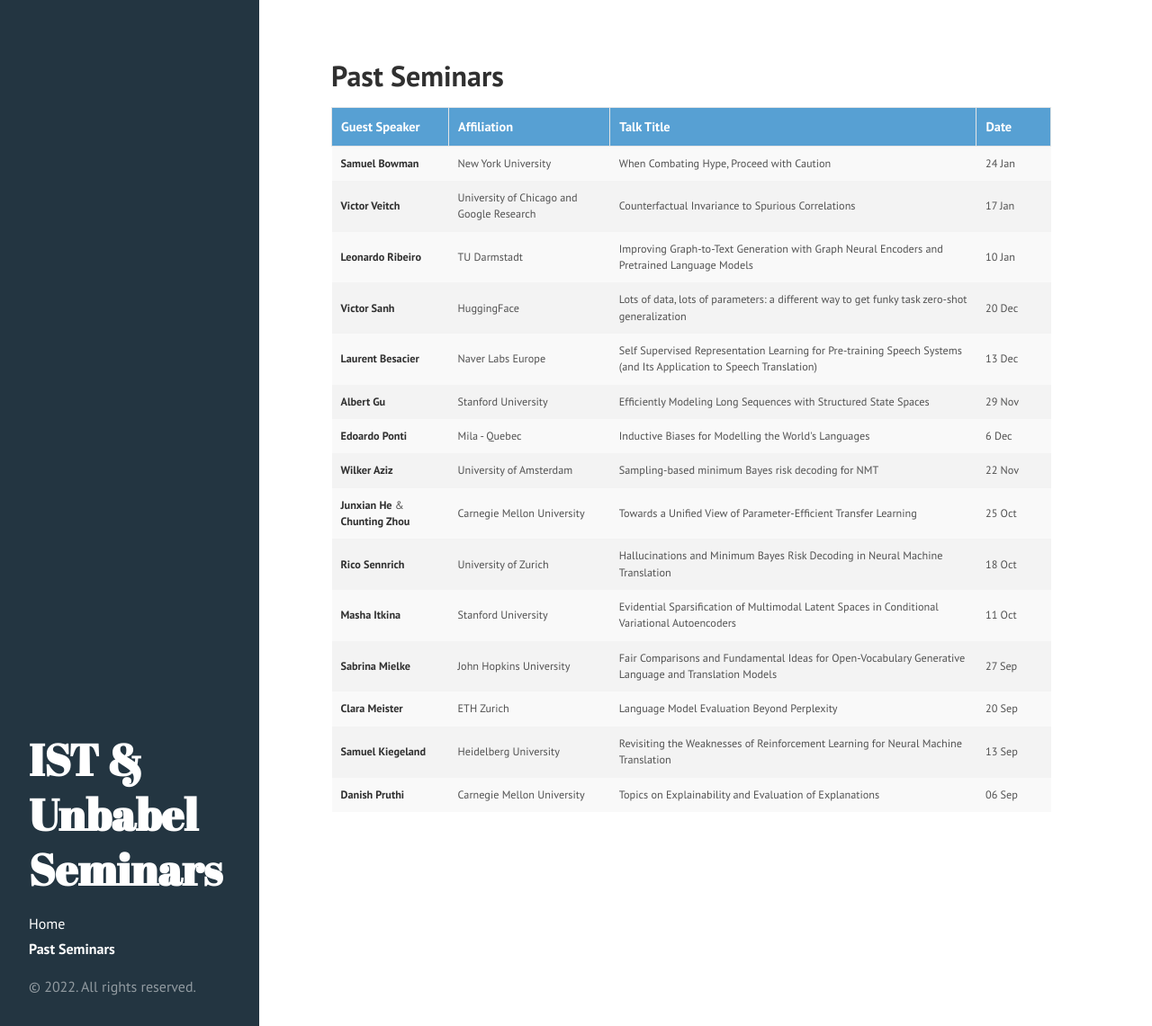
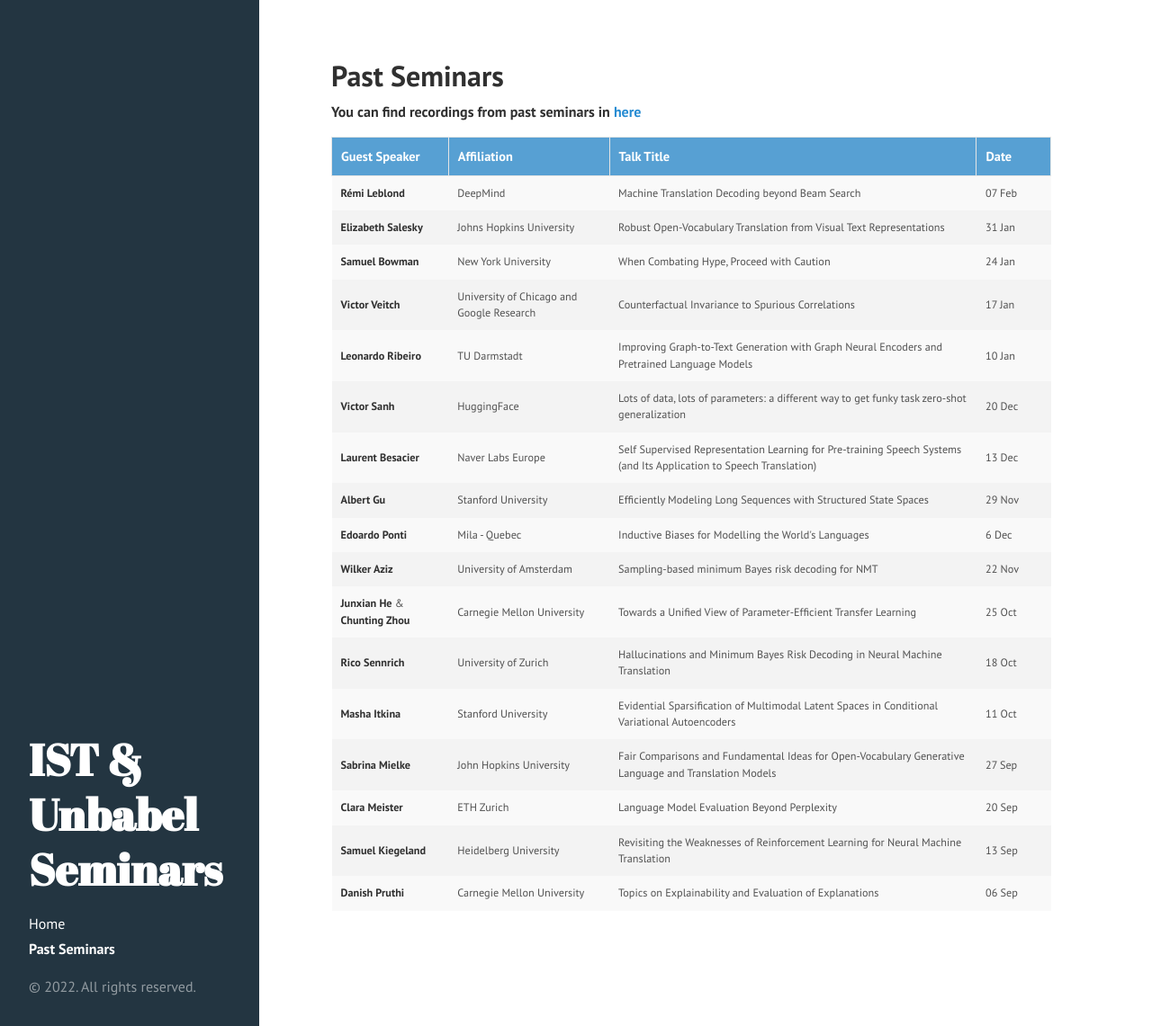
Before and after one commit to IST-Unbabel-Seminars/ist-unbabel-seminars.github.io, a Jekyll site: the page built from past_seminars.md, in a window 1280 px wide and 1141 px high. Shown: the whole window at 90% size. Built offline with Jekyll 4.4.1, drawn with Linux system fonts in a browser that asks for light colours; Markdown is read by kramdown in place of the engine named in the settings.

Commit message:
Update on past seminars and link for recordings

```diff
--- a/past_seminars.md
+++ b/past_seminars.md
@@ -48,6 +48,8 @@ th, td {
 </style>
 </head>
 
+**You can find recordings from past seminars in [here](https://drive.google.com/drive/folders/1I_OVS7wuWJwPmvyA9lE_zXVKkUDuNb2L?usp=sharing)**
+
 <table>
     <thead>
         <tr>
@@ -58,6 +60,18 @@ th, td {
         </tr>
     </thead>
     <tbody>
+        <tr class="past-row">
+            <td><strong>Rémi Leblond</strong></td>
+            <td>DeepMind</td>
+            <td>Machine Translation Decoding beyond Beam Search</td>
+            <td>07 Feb</td>
+        </tr>
+        <tr class="past-row">
+            <td><strong>Elizabeth Salesky</strong></td>
+            <td>Johns Hopkins University</td>
+            <td>Robust Open-Vocabulary Translation from Visual Text Representations</td>
+            <td>31 Jan</td>
+        </tr>
         <tr class="past-row">
             <td><strong>Samuel Bowman</strong></td>
             <td>New York University</td>
```
